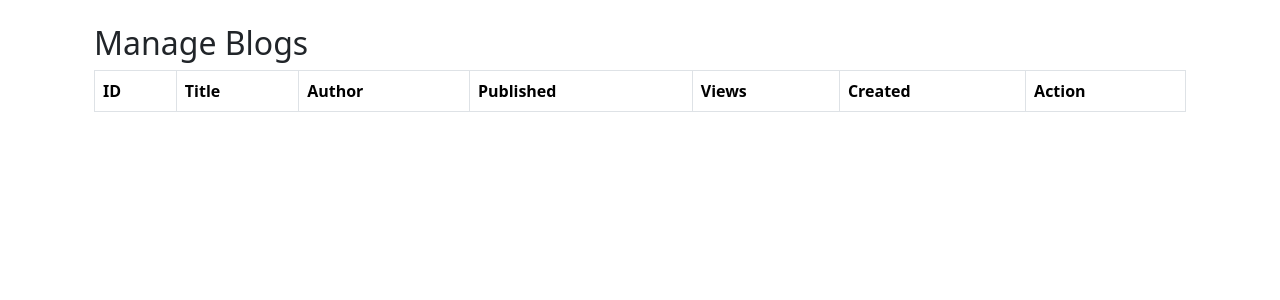
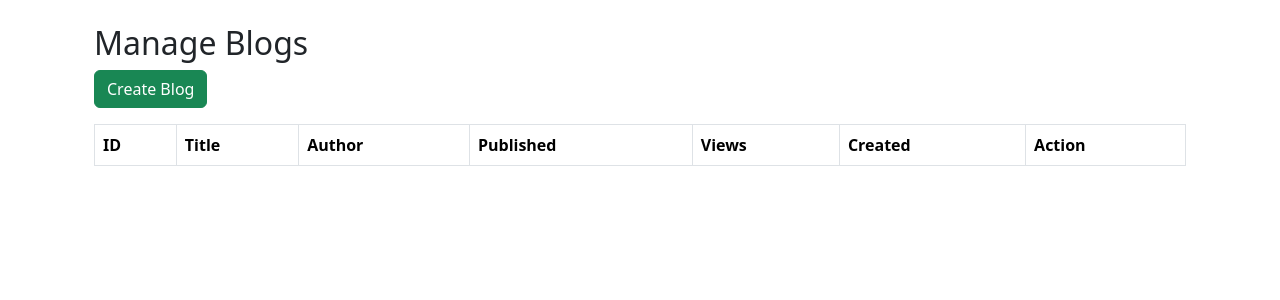
Before and after one commit to snehasivadas21/cms_blog, a Django app: page /api/admin/blog/ in a window 1280 px wide. Shown: the part 56-356 px from the top of the page. Run offline with Django 5.2, Linux system fonts and the light colour scheme; the visitor is signed in with stand-in values (Sample User, id 1); data that the repository does not hold is empty.

Commit message:
managed admin blog crud

```diff
--- a/blog/views.py
+++ b/blog/views.py
@@ -197,7 +197,10 @@ def blog_delete(request,id):
 @login_required
 @never_cache
 def attachment_upload(request,id):
-    blog = get_object_or_404(Blog,id=id,author=request.user)
+    if request.user.is_staff:
+       blog = get_object_or_404(Blog, id=id)
+    else:
+        blog = get_object_or_404(Blog,id=id,author=request.user)
 
     if request.method == 'POST':
         form = AttachmentForm(request.POST,request.FILES)
--- a/customadmin/urls.py
+++ b/customadmin/urls.py
@@ -1,20 +1,26 @@
 from django.urls import path
 from .views import (dashboard,
                     user_list,user_delete,
-                    blog_list,blog_delete,
+                    blog_list,blog_delete,admin_blog_create,admin_blog_update,
                     comment_list,comment_approved,comment_blocked,comment_delete,
                     admin_logout)
 
 urlpatterns = [
     path('dashboard/',dashboard,name='dashboard'),
+
     path('users/',user_list,name='admin_user_list'),
     path('users/<int:id>/',user_delete,name='admin_user_delete'),
+
     path('blog/',blog_list,name="admin_blog_list"),
     path('blog/<int:id>/delete',blog_delete,name='admin_blog_delete'),
+    path('blogs/create/',admin_blog_create,name='admin_blog_create'),
+    path('blogs/<int:id>/update/',admin_blog_update,name='admin_blog_update'),
+
     path('comment/',comment_list,name='admin_comment_list'),
     path('comment/<int:id>/approved',comment_approved,name='admin_comment_approved'),
     path('comment/<int:id>/blocked',comment_blocked,name='admin_comment_blocked'),
     path('comment/<int:id>/deleted',comment_delete,name='admin_comment_delete'),
+
      path('logout/', admin_logout, name='admin_logout'),
 
 ]
--- a/customadmin/views.py
+++ b/customadmin/views.py
@@ -6,11 +6,14 @@ from django.contrib.auth import get_user_model
 from django.contrib.auth.decorators import login_required
 from django.core.exceptions import PermissionDenied
 from django.contrib import messages
+from django.views.decorators.cache import never_cache
+from blog.forms import BlogForm
 
 User = get_user_model()
 
 # Create your views here.
 @login_required
+@never_cache
 def dashboard(request):
     if not request.user.is_staff:
         raise PermissionDenied("Admin access required")
@@ -27,6 +30,7 @@ def dashboard(request):
     return render(request,'admin/admin_dashboard.html',context)
 
 @login_required
+@never_cache
 def user_list(request):
     if not request.user.is_staff:
         raise PermissionDenied("Admin access required")
@@ -35,6 +39,7 @@ def user_list(request):
     return render(request,'admin/user_list.html',{'users':users})
 
 @login_required
+@never_cache
 def user_delete(request,id):
     if not request.user.is_staff:
         raise PermissionDenied("Admin access required")
@@ -53,6 +58,7 @@ def user_delete(request,id):
     return render(request,'admin/user_delete.html',{'user':user})
 
 @login_required
+@never_cache
 def blog_list(request):
     if not request.user.is_staff:
         raise PermissionDenied("Admin access required")
@@ -61,6 +67,7 @@ def blog_list(request):
     return render(request,'admin/blog_list.html',{'blogs':blogs})
 
 @login_required
+@never_cache
 def blog_delete(request,id):
     if not request.user.is_staff:
         raise PermissionDenied("Admin access required")
@@ -74,6 +81,49 @@ def blog_delete(request,id):
         return redirect('admin_blog_list')
 
 @login_required
+@never_cache
+def admin_blog_create(request):
+    if not request.user.is_staff:
+        raise PermissionDenied("Admin access required")
+
+    if request.method == 'POST':
+        form =  BlogForm(request.POST)
+
+        if form.is_valid():
+            blog = form.save(commit=False)
+            blog.author = request.user
+            blog.save()
+
+            messages.success(request,'Blog creted succesfully')
+            return redirect('admin_blog_list')
+    else:
+        form = BlogForm()
+
+    return render(request,'admin/blog_create.html',{'form':form})
+
+@login_required
+@never_cache
+def admin_blog_update(request,id):
+    if not request.user.is_staff:
+        raise PermissionDenied("Admin access required")
+
+    blog = get_object_or_404(Blog,id=id)
+
+    if request.method == 'POST' :
+        form = BlogForm(request.POST,instance=blog)
+
+        if form.is_valid():
+            blog=form.save()
+
+            messages.success(request,'Blog updated successfully')
+            return redirect('admin_blog_list')
+    else:
+        form = BlogForm(instance=blog)
+
+    return render(request,'admin/blog_update.html',{'form':form,'blog':blog})
+
+@login_required
+@never_cache
 def comment_list(request):
     if not request.user.is_staff:
         raise PermissionDenied("Admin access required")
@@ -82,6 +132,7 @@ def comment_list(request):
     return render(request,'admin/comment_list.html',{'comments':comments})
 
 @login_required
+@never_cache
 def comment_approved(request,id):
     if not request.user.is_staff:
         raise PermissionDenied("Admin access required")
@@ -93,6 +144,7 @@ def comment_approved(request,id):
     return redirect('admin_comment_list')
 
 @login_required
+@never_cache
 def comment_blocked(request,id):
     if not request.user.is_staff:
         raise PermissionDenied("Admin access required")
@@ -104,6 +156,7 @@ def comment_blocked(request,id):
     return redirect('admin_comment_list')
 
 @login_required
+@never_cache
 def comment_delete(request,id):
     if not request.user.is_staff:
         raise PermissionDenied("Admin access required")
--- a/templates/admin/blog_list.html
+++ b/templates/admin/blog_list.html
@@ -5,6 +5,13 @@
 <div class="container mt-4">
 
 <h2>Manage Blogs</h2>
+
+<a href="{% url 'admin_blog_create' %}"
+   class="btn btn-success mb-3">
+
+    Create Blog
+
+</a>
 
 <table class="table table-bordered table-striped">
 
@@ -64,8 +71,24 @@ Draft
 
 <td>
 
+<a href="{% url 'blog_detail' blog.id %}"
+   class="btn btn-info btn-sm">
+    View
+</a>
+
+<a href="{% url 'admin_blog_update' blog.id %}"
+   class="btn btn-warning btn-sm">
+   Edit
+</a>
+
+<a href="{% url 'attachment_upload' blog.id %}"
+   class="btn btn-secondary btn-sm">
+    Upload Image
+</a>
+
 <form method="post"
-      action="{% url 'blog_delete' blog.id %}">
+      action="{% url 'admin_blog_delete' blog.id %}"
+      style = "display:inline">
 
 {% csrf_token %}
 
```
Also changed, not shown: templates/admin/blog_create.html (added, +33 -0 lines), templates/admin/blog_update.html (added, +34 -0 lines).
